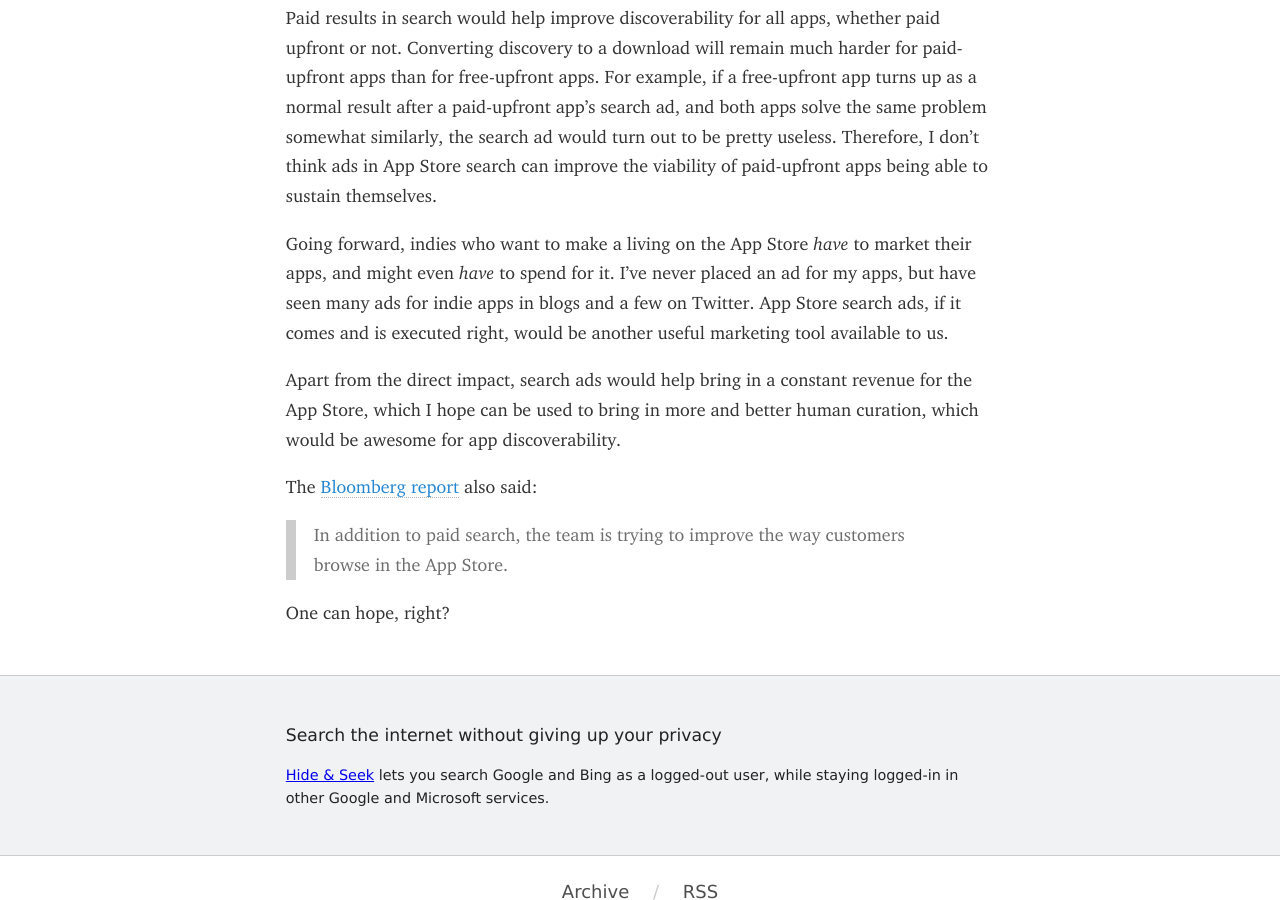
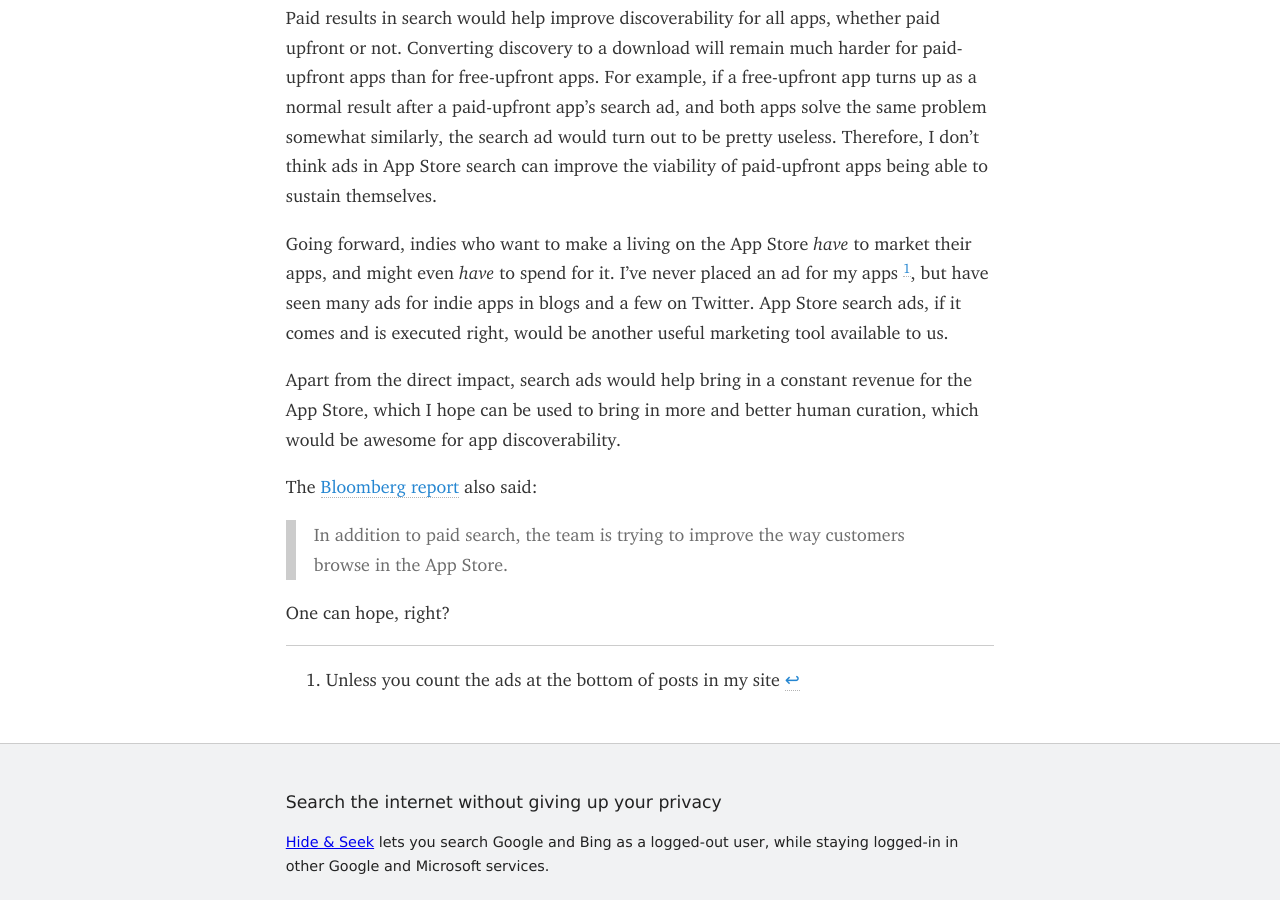
Before and after one commit to roop/roop.github.io, a Jekyll site: the page built from _posts/2016-04-23-ads-in-app-store-search.md, in a window 1280 px wide and 900 px high, scrolled down 2332 px. Built offline with Jekyll 4.4.1, drawn with Linux system fonts in a browser that asks for light colours; some web fonts are replaced.

Commit message:
Add footnote to last post

```diff
--- a/_posts/2016-04-23-ads-in-app-store-search.md
+++ b/_posts/2016-04-23-ads-in-app-store-search.md
@@ -89,7 +89,7 @@ viability of paid-upfront apps being able to sustain themselves.
 
 Going forward, indies who want to make a living on the App Store *have*
 to market their apps, and might even *have* to spend for it. I've never
-placed an ad for my apps, but have seen many ads for indie apps in blogs
+placed an ad for my apps [^1], but have seen many ads for indie apps in blogs
 and a few on Twitter. App Store search ads, if it comes and is executed
 right, would be another useful marketing tool available to us.
 
@@ -104,3 +104,7 @@ The [Bloomberg report][bloomberg] also said:
 > customers browse in the App Store.
 
 One can hope, right?
+
+---
+
+[^1]: Unless you count the ads at the bottom of posts in my site
```
